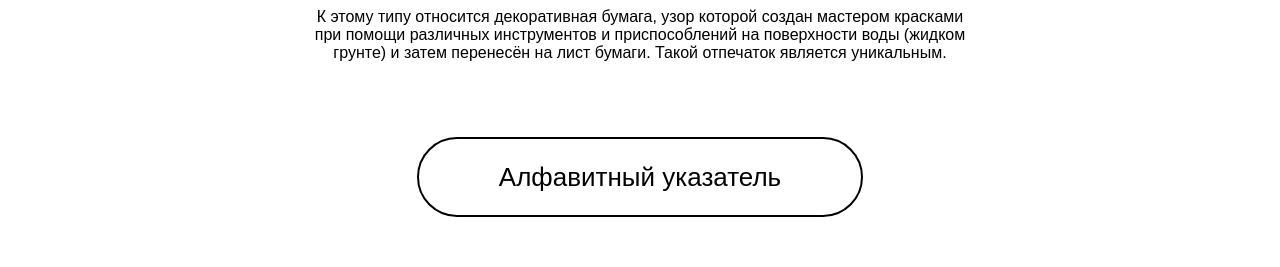
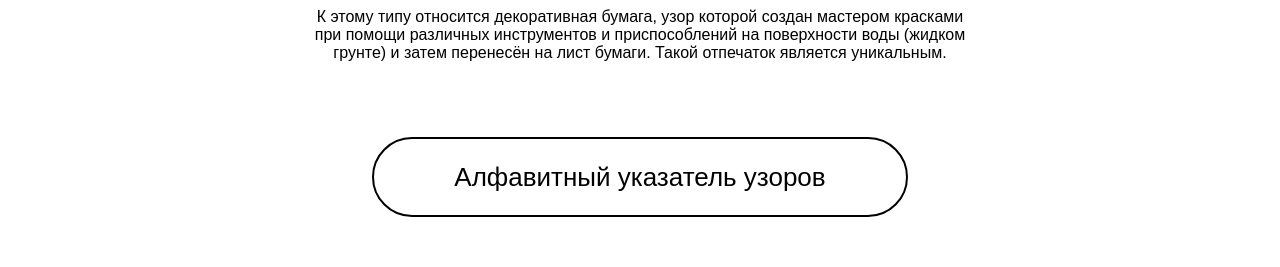
Before and after one commit to nekrasovka-library/opredelitel, a React (Create React App) app in the folder frontend/: page /opredelitel in a window 1280 px wide. Shown: the part 1900-2167 px from the top of the page. Built offline with nearby package versions, Linux system fonts and the light colour scheme; no server answers.

Commit message:
Изменил имя кнопки

```diff
--- a/frontend/src/container/About/index.jsx
+++ b/frontend/src/container/About/index.jsx
@@ -103,7 +103,7 @@ const About = () => {
         ref={(el) => (refMap.current["alphabet_navigator"] = el)}
         onClick={() => setListOpen(!isListOpen)}
       >
-        Алфавитный указатель
+        Алфавитный указатель узоров
       </RoundedButton>
       {isListOpen && <List />}
     </AboutStyles>
```
